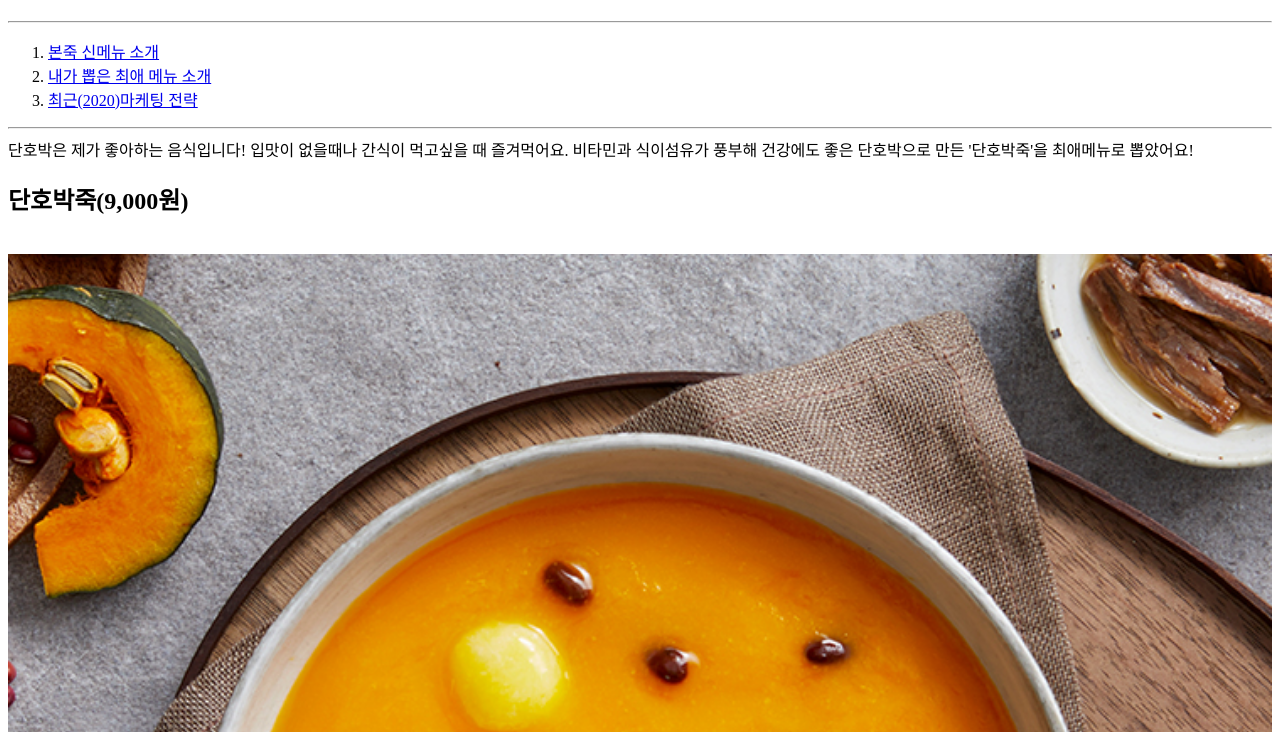
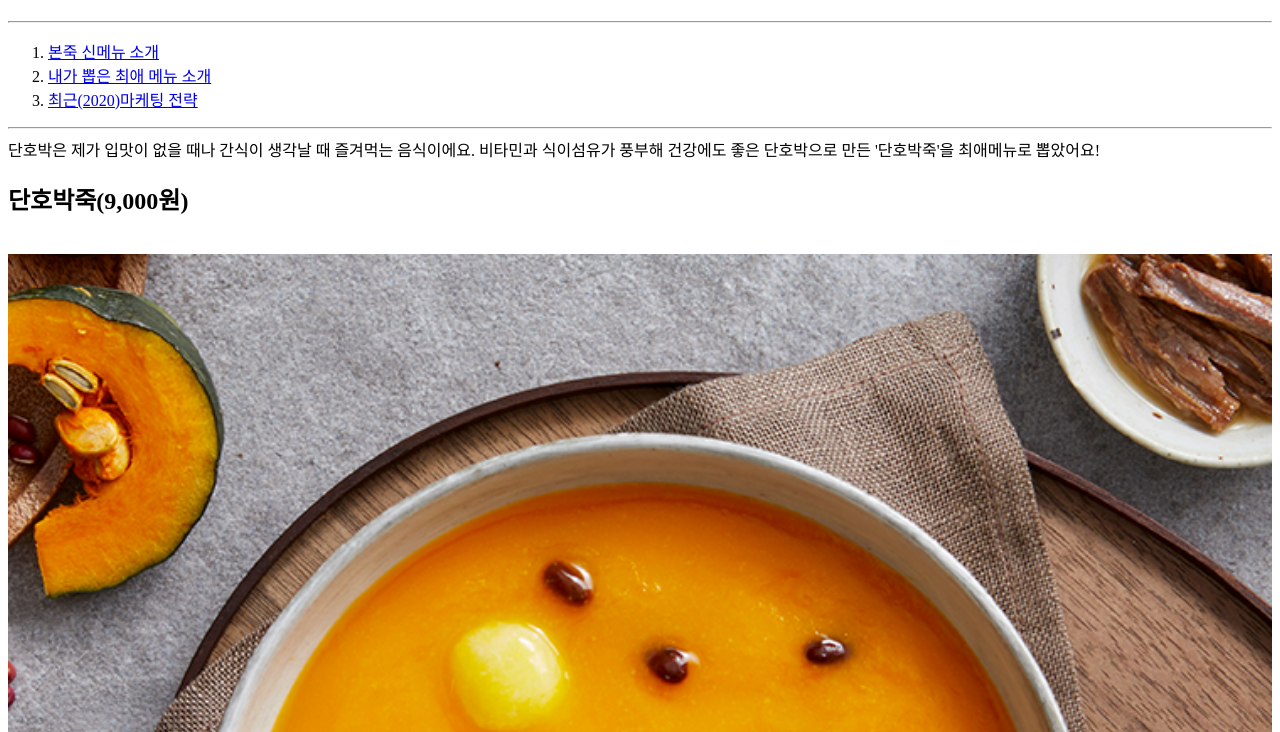
Before and after one commit to kirin059/bonjuk, a plain HTML site: page favorite.html in a window 1280 px wide. Shown: the part 68-800 px from the top of the page. Drawn offline with Linux system fonts and the light colour scheme.

Commit message:
Add files via upload

```diff
--- a/favorite.html
+++ b/favorite.html
@@ -13,7 +13,7 @@
 	<li><a href="marketing.html">최근(2020)마케팅 전략</a></li>
 </ol>
 <hr>
-단호박은 제가 좋아하는 음식입니다! 입맛이 없을때나 간식이 먹고싶을 때 즐겨먹어요. 비타민과 식이섬유가 풍부해 건강에도 좋은 단호박으로 만든 '단호박죽'을 최애메뉴로 뽑았어요!<br>
+단호박은 제가 입맛이 없을 때나 간식이 생각날 때 즐겨먹는 음식이에요. 비타민과 식이섬유가 풍부해 건강에도 좋은 단호박으로 만든 '단호박죽'을 최애메뉴로 뽑았어요!<br>
 <h2>단호박죽(9,000원)</h2>
 <br>
 <img src="img3.jpg" width="100%">
```
Also changed, not shown: bonjuk.html (+1 -1 lines).
